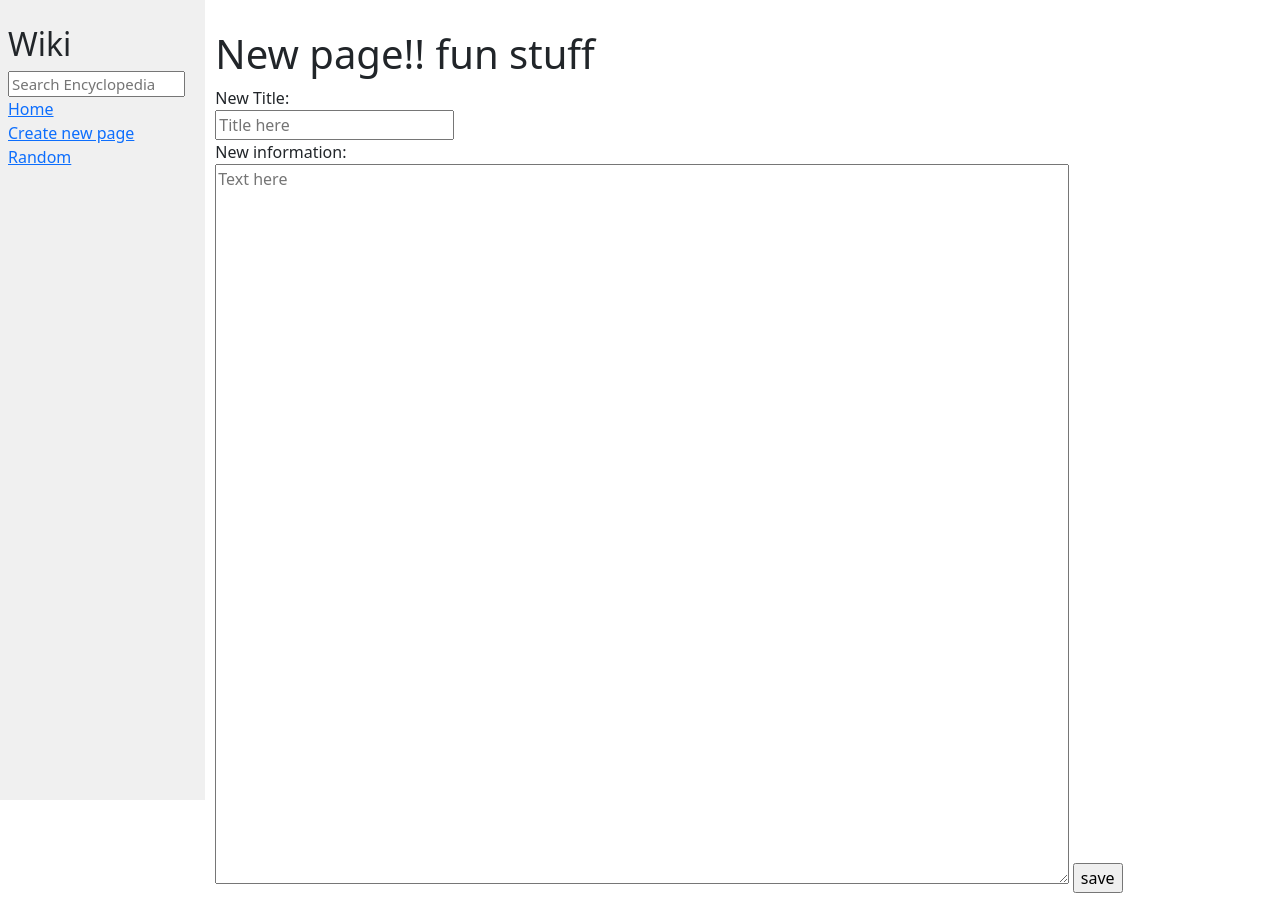
After one commit to minprog-platforms/project-wiki-django-vicvipster, a Django app: page /new_page/ in a window 1280 px wide. The commit adds this page. Run offline with Django 3.2, Linux system fonts and the light colour scheme.

Commit message:
final version

```diff
--- a/encyclopedia/templates/encyclopedia/index.html
+++ b/encyclopedia/templates/encyclopedia/index.html
@@ -9,7 +9,7 @@
 
     <ul>
         {% for entry in entries %}
-            <li>{{ entry }}</li>
+            <li><a href="{% url 'entry' entry %}">{{entry}}</a></li>
         {% endfor %}
     </ul>
 
--- a/encyclopedia/templates/encyclopedia/layout.html
+++ b/encyclopedia/templates/encyclopedia/layout.html
@@ -12,17 +12,17 @@
         <div class="row">
             <div class="sidebar col-lg-2 col-md-3">
                 <h2>Wiki</h2>
-                <form>
+                <form action="{% url 'search_results' %}" method="GET">
                     <input class="search" type="text" name="q" placeholder="Search Encyclopedia">
                 </form>
                 <div>
                     <a href="{% url 'index' %}">Home</a>
                 </div>
                 <div>
-                    Create New Page
+                    <a href="{% url 'new' %}">Create new page</a>
                 </div>
                 <div>
-                    Random Page
+                    <a href="{% url 'random' %}">Random</a>
                 </div>
                 {% block nav %}
                 {% endblock %}
--- /dev/null
+++ b/encyclopedia/templates/encyclopedia/new.html
@@ -0,0 +1,21 @@
+{% extends "encyclopedia/layout.html" %}
+
+{% block title %}
+    New page
+{% endblock %}
+
+{% block body %}
+    <h1>New page!! fun stuff</h1>
+
+    <form action="{% url 'new_entry' %}" method="POST">
+        {% csrf_token %}
+        <label for="new_title">New Title:</label><br>
+        <input type="text" id="new_title" name="new_title" placeholder="Title here" required><br>
+        <label for="new_text">New information:</label><br>
+        <textarea id="new_text" name="new_text" placeholder="Text here"></textarea>
+        <input type="submit" value="save">
+    </form>
+
+
+
+{% endblock %}
--- a/encyclopedia/urls.py
+++ b/encyclopedia/urls.py
@@ -2,6 +2,13 @@ from django.urls import path
 
 from . import views
 
+
 urlpatterns = [
-    path("", views.index, name="index")
+    path("", views.index, name="index"),
+    path("wiki/<str:entry>/", views.entry, name="entry"),
+    path("new_page/", views.new, name="new"),
+    path("random/", views.random, name="random"),
+    path("new_entry/", views.new_entry, name="new_entry"),
+    path("search_results/", views.search_results, name="search_results"),
+    path("edit", views.edit, name="edit")
 ]
--- a/encyclopedia/views.py
+++ b/encyclopedia/views.py
@@ -1,9 +1,56 @@
-from django.shortcuts import render
+from django.shortcuts import redirect, render
+from random import choice
+from . import util
+from markdown2 import Markdown
 
-from . import util
-
-
+markdown = Markdown()
 def index(request):
+    print(util.list_entries())
     return render(request, "encyclopedia/index.html", {
         "entries": util.list_entries()
     })
+
+def entry(request, entry):
+    body = util.get_entry(entry)
+    return render(request, "encyclopedia/entry.html",{
+    "entry": entry,
+    "entry_body": markdown.convert(body)
+    })
+
+def new(request):
+
+    return render(request, "encyclopedia/new.html")
+
+def random(request):
+    entries = util.list_entries()
+    print(entries)
+    rnd = choice(entries)
+    return redirect("entry", rnd)
+
+def new_entry(request):
+    form = request.POST
+    new_title = form["new_title"]
+    new_text = form["new_text"]
+    if new_title == "":
+        return False
+    util.save_entry(new_title, new_text)
+    return redirect("entry", new_title)
+
+def search_results(request):
+    query = request.GET["q"]
+    if util.get_entry(query):
+        return redirect("entry", query)
+    else:
+        print(util.list_entries)
+        query_list = [i for i in util.list_entries() if query.lower() in i.lower()]
+        return render(request, "encyclopedia/search_results.html", {
+            "search_results" : query_list
+    })
+
+def edit(request):
+    body = util.get_entry(request.POST["title"])
+    title = request.POST["title"]
+    return render(request, "encyclopedia/edit.html",{
+    "entry": title,
+    "entry_body": body
+    })
```
Also changed, not shown: encyclopedia/templates/encyclopedia/edit.html (added, +16 -0 lines), encyclopedia/templates/encyclopedia/entry.html (added, +14 -0 lines), encyclopedia/templates/encyclopedia/index_test.html (added, +14 -0 lines), encyclopedia/templates/encyclopedia/search_results.html (added, +16 -0 lines), README.md, sketches/pages_sketch.jpeg (added).
